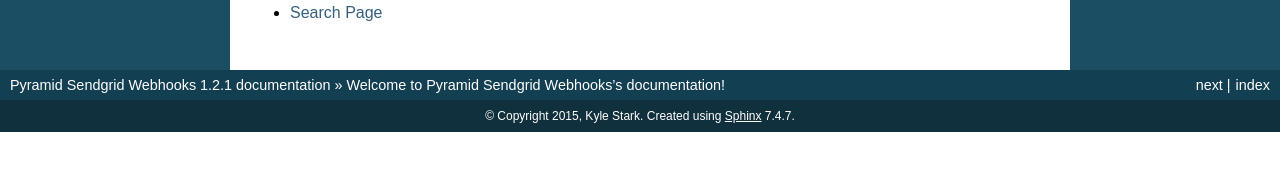
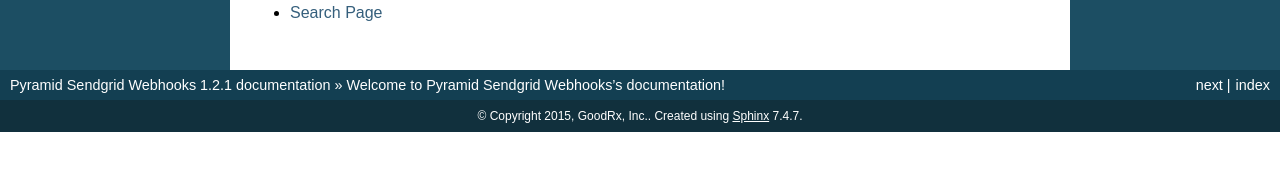
Before and after one commit to GoodRx/pyramid-sendgrid-webhooks, a Sphinx documentation site: the page built from docs/index.rst, in a window 1280 px wide. Shown: the part 638-809 px from the top of the page. Built offline with Sphinx 7.4.7, drawn with Linux system fonts in a browser that asks for light colours.

Commit message:
Update copyright

```diff
--- a/docs/conf.py
+++ b/docs/conf.py
@@ -56,7 +56,7 @@ master_doc = 'index'
 
 # General information about the project.
 project = u'Pyramid Sendgrid Webhooks'
-copyright = u'2015, Kyle Stark'
+copyright = u'2015, GoodRx, Inc.'
 
 # The version info for the project you're documenting, acts as replacement
 # for |version| and |release|, also used in various other places throughout
```
